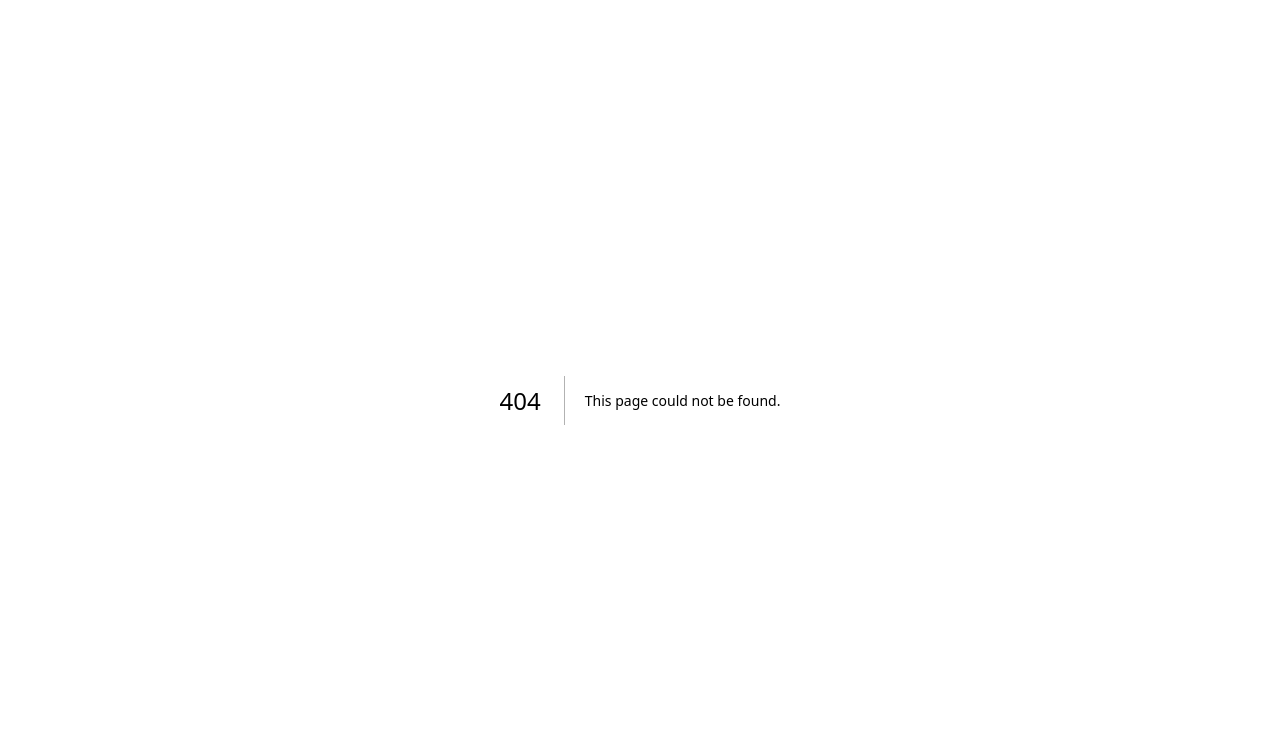
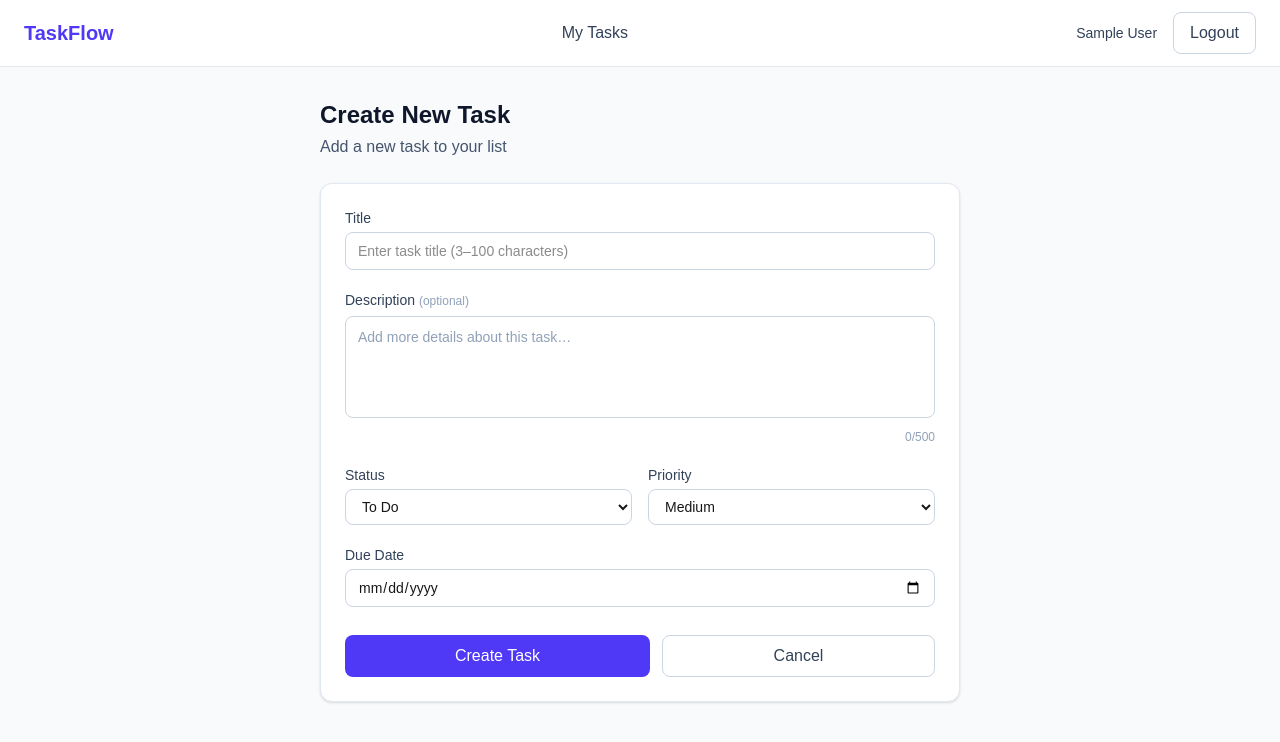
Before and after one commit to Yrcd27/Mini-Task-Manager, a Next.js app in the folder frontend/: page /tasks/new in a window 1280 px wide. Before the commit this address had no page. Shown: the top 742 px of the page. Built offline with nearby package versions, Linux system fonts and the light colour scheme; no server answers; sample sign-in values are in the browser's storage.

Commit message:
feat: implement task CRUD operations with create and edit pages

```diff
--- /dev/null
+++ b/frontend/app/(protected)/tasks/[id]/edit/page.tsx
@@ -0,0 +1,78 @@
+"use client";
+
+import { useState, useEffect } from "react";
+import { useRouter, useParams } from "next/navigation";
+import { toast } from "react-toastify";
+import { getTaskById, updateTask } from "@/lib/api/tasks";
+import { TaskRequest, TaskResponse } from "@/types";
+import TaskForm from "@/components/tasks/TaskForm";
+import LoadingSpinner from "@/components/ui/LoadingSpinner";
+
+export default function EditTaskPage() {
+  const [task, setTask] = useState<TaskResponse | null>(null);
+  const [isLoading, setIsLoading] = useState(false);
+  const [isFetching, setIsFetching] = useState(true);
+  const router = useRouter();
+  const params = useParams();
+  const taskId = params.id as string;
+
+  useEffect(() => {
+    const fetchTask = async () => {
+      try {
+        const data = await getTaskById(Number(taskId));
+        setTask(data);
+      } catch (error) {
+        console.error("Fetch task error:", error);
+        toast.error("Failed to load task");
+        router.push("/dashboard");
+      } finally {
+        setIsFetching(false);
+      }
+    };
+
+    fetchTask();
+  }, [taskId, router]);
+
+  const handleSubmit = async (data: TaskRequest) => {
+    setIsLoading(true);
+    try {
+      await updateTask(Number(taskId), data);
+      toast.success("Task updated successfully!");
+      router.push("/dashboard");
+    } catch (error) {
+      console.error("Update task error:", error);
+      toast.error("Failed to update task");
+    } finally {
+      setIsLoading(false);
+    }
+  };
+
+  if (isFetching) {
+    return (
+      <div className="flex items-center justify-center min-h-96">
+        <LoadingSpinner />
+      </div>
+    );
+  }
+
+  if (!task) return null;
+
+  return (
+    <div className="max-w-2xl mx-auto py-8 px-4">
+      <div className="mb-6">
+        <h1 className="text-2xl font-bold text-slate-900">Edit Task</h1>
+        <p className="text-slate-600 mt-1">Update task details</p>
+      </div>
+
+      <div className="bg-white rounded-xl shadow-sm border border-slate-200 p-6">
+        <TaskForm
+          initialValues={task}
+          onSubmit={handleSubmit}
+          isLoading={isLoading}
+          submitLabel="Save Changes"
+          isEdit
+        />
+      </div>
+    </div>
+  );
+}
--- /dev/null
+++ b/frontend/app/(protected)/tasks/new/page.tsx
@@ -0,0 +1,44 @@
+"use client";
+
+import { useState } from "react";
+import { useRouter } from "next/navigation";
+import { toast } from "react-toastify";
+import { createTask } from "@/lib/api/tasks";
+import { TaskRequest } from "@/types";
+import TaskForm from "@/components/tasks/TaskForm";
+
+export default function NewTaskPage() {
+  const [isLoading, setIsLoading] = useState(false);
+  const router = useRouter();
+
+  const handleSubmit = async (data: TaskRequest) => {
+    setIsLoading(true);
+    try {
+      await createTask(data);
+      toast.success("Task created successfully!");
+      router.push("/dashboard");
+    } catch (error) {
+      console.error("Create task error:", error);
+      toast.error("Failed to create task");
+    } finally {
+      setIsLoading(false);
+    }
+  };
+
+  return (
+    <div className="max-w-2xl mx-auto py-8 px-4">
+      <div className="mb-6">
+        <h1 className="text-2xl font-bold text-slate-900">Create New Task</h1>
+        <p className="text-slate-600 mt-1">Add a new task to your list</p>
+      </div>
+
+      <div className="bg-white rounded-xl shadow-sm border border-slate-200 p-6">
+        <TaskForm
+          onSubmit={handleSubmit}
+          isLoading={isLoading}
+          submitLabel="Create Task"
+        />
+      </div>
+    </div>
+  );
+}
--- /dev/null
+++ b/frontend/components/tasks/TaskForm.tsx
@@ -0,0 +1,154 @@
+"use client";
+
+import { FormEvent, ChangeEvent, useState } from "react";
+import Link from "next/link";
+import { TaskRequest, TaskStatus, TaskPriority } from "@/types";
+import Input from "@/components/ui/Input";
+import Select from "@/components/ui/Select";
+import Button from "@/components/ui/Button";
+
+interface TaskFormProps {
+  initialValues?: Partial<TaskRequest>;
+  onSubmit: (data: TaskRequest) => Promise<void>;
+  isLoading: boolean;
+  submitLabel: string;
+  isEdit?: boolean;
+}
+
+export default function TaskForm({
+  initialValues,
+  onSubmit,
+  isLoading,
+  submitLabel,
+  isEdit = false,
+}: TaskFormProps) {
+  const [title, setTitle] = useState(initialValues?.title || "");
+  const [description, setDescription] = useState(
+    initialValues?.description || ""
+  );
+  const [status, setStatus] = useState<TaskStatus>(
+    initialValues?.status || "TODO"
+  );
+  const [priority, setPriority] = useState<TaskPriority>(
+    initialValues?.priority || "MEDIUM"
+  );
+  const [dueDate, setDueDate] = useState(initialValues?.dueDate || "");
+  const [titleError, setTitleError] = useState("");
+
+  const today = new Date().toISOString().split("T")[0];
+
+  const handleSubmit = async (e: FormEvent) => {
+    e.preventDefault();
+    setTitleError("");
+
+    if (!title.trim()) {
+      setTitleError("Title is required");
+      return;
+    }
+    if (title.trim().length < 3) {
+      setTitleError("Title must be at least 3 characters");
+      return;
+    }
+    if (!dueDate) return;
+
+    await onSubmit({
+      title: title.trim(),
+      description: description.trim(),
+      status,
+      priority,
+      dueDate,
+    });
+  };
+
+  return (
+    <form onSubmit={handleSubmit} className="space-y-5">
+      {/* Title */}
+      <Input
+        type="text"
+        label="Title"
+        value={title}
+        onChange={(e: ChangeEvent<HTMLInputElement>) => {
+          setTitle(e.target.value);
+          if (titleError) setTitleError("");
+        }}
+        placeholder="Enter task title (3–100 characters)"
+        required
+        minLength={3}
+        maxLength={100}
+        error={titleError}
+      />
+
+      {/* Description */}
+      <div>
+        <label className="block text-sm font-medium text-slate-700 mb-1.5">
+          Description{" "}
+          <span className="text-slate-400 font-normal text-xs">(optional)</span>
+        </label>
+        <textarea
+          value={description}
+          onChange={(e: ChangeEvent<HTMLTextAreaElement>) =>
+            setDescription(e.target.value)
+          }
+          placeholder="Add more details about this task…"
+          maxLength={500}
+          rows={4}
+          className="w-full rounded-lg border border-slate-300 bg-white text-slate-900 placeholder:text-slate-400 px-3 py-2.5 text-sm hover:border-slate-400 focus:outline-none focus:ring-2 focus:ring-indigo-500 focus:border-transparent transition-colors resize-none"
+        />
+        <p className="text-xs text-slate-400 mt-1 text-right">
+          {description.length}/500
+        </p>
+      </div>
+
+      {/* Status + Priority on same row */}
+      <div className="grid grid-cols-2 gap-4">
+        <Select
+          label="Status"
+          value={status}
+          onChange={(e: ChangeEvent<HTMLSelectElement>) =>
+            setStatus(e.target.value as TaskStatus)
+          }
+          required
+        >
+          <option value="TODO">To Do</option>
+          <option value="IN_PROGRESS">In Progress</option>
+          <option value="DONE">Done</option>
+        </Select>
+
+        <Select
+          label="Priority"
+          value={priority}
+          onChange={(e: ChangeEvent<HTMLSelectElement>) =>
+            setPriority(e.target.value as TaskPriority)
+          }
+          required
+        >
+          <option value="LOW">Low</option>
+          <option value="MEDIUM">Medium</option>
+          <option value="HIGH">High</option>
+        </Select>
+      </div>
+
+      {/* Due Date */}
+      <Input
+        type="date"
+        label="Due Date"
+        value={dueDate}
+        onChange={(e: ChangeEvent<HTMLInputElement>) => setDueDate(e.target.value)}
+        min={isEdit ? undefined : today}
+        required
+      />
+
+      {/* Action Buttons */}
+      <div className="flex gap-3 pt-2">
+        <Button type="submit" isLoading={isLoading} className="flex-1">
+          {submitLabel}
+        </Button>
+        <Link href="/dashboard" className="flex-1">
+          <Button type="button" variant="ghost" className="w-full">
+            Cancel
+          </Button>
+        </Link>
+      </div>
+    </form>
+  );
+}
```
